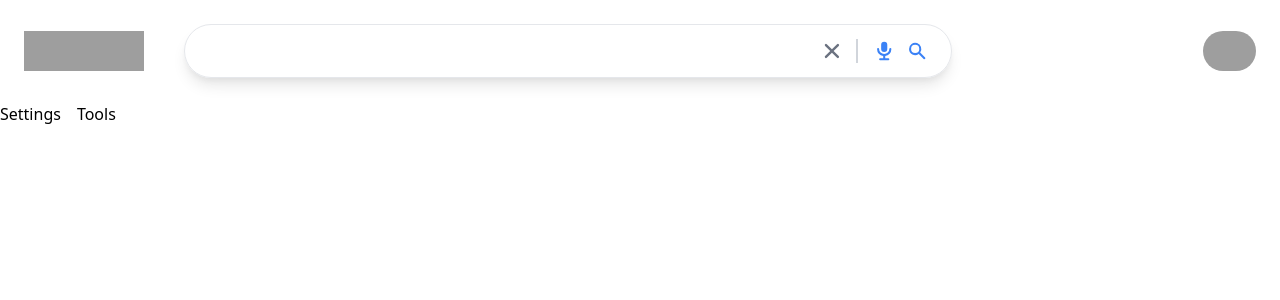
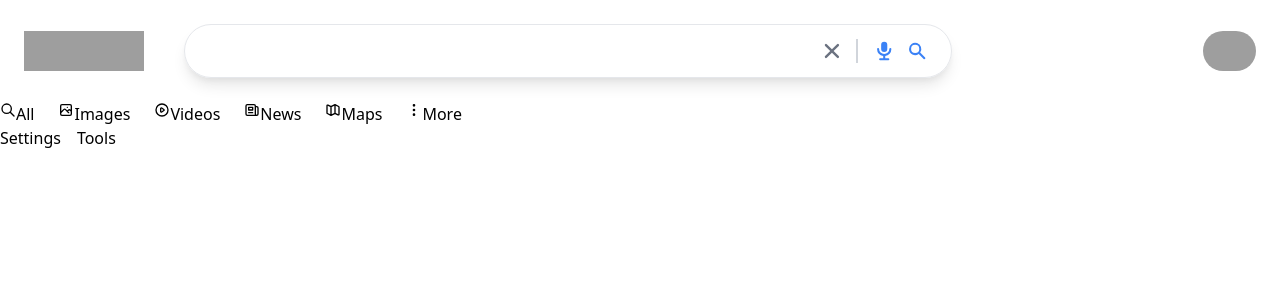
Before and after one commit to oozan/google-app, a Next.js app: page /search in a window 1280 px wide. Shown: the top 300 px of the page. Built offline with nearby package versions, Linux system fonts and the light colour scheme; grey boxes are pictures that could not be loaded.

Commit message:
Icon components are added to HeaderOption component

```diff
--- a/components/HeaderOption.js
+++ b/components/HeaderOption.js
@@ -1,7 +1,8 @@
-function HeaderOption() {
+function HeaderOption({Icon, title, selected}) {
     return (
-        <div>
-
+        <div className={`flex`}>
+            <Icon className="h-4" />
+            <p className="hidden sm:inline-flex">{title}</p>
         </div>
     )
 }
--- a/components/HeaderOptions.js
+++ b/components/HeaderOptions.js
@@ -1,11 +1,24 @@
-import HeaderOption from "./HeaderOption";
+import HeaderOption from './HeaderOption';
+import {
+  DotsVerticalIcon,
+  MapIcon,
+  NewspaperIcon,
+  PhotographIcon,
+  PlayIcon,
+  SearchIcon,
+} from '@heroicons/react/outline';
 
 function HeaderOptions () {
   return (
     <div>
-        <div className="flex space-x-6">
-            <HeaderOption />
-        </div>
+      <div className="flex space-x-6">
+        <HeaderOption Icon={SearchIcon} title="All" selected />
+        <HeaderOption Icon={PhotographIcon} title="Images" />
+        <HeaderOption Icon={PlayIcon} title="Videos" />
+        <HeaderOption Icon={NewspaperIcon} title="News" />
+        <HeaderOption Icon={MapIcon} title="Maps" />
+        <HeaderOption Icon={DotsVerticalIcon} title="More" />
+      </div>
 
       <div className="flex space-x-4">
         <p ClassName="link">Settings</p>
```
